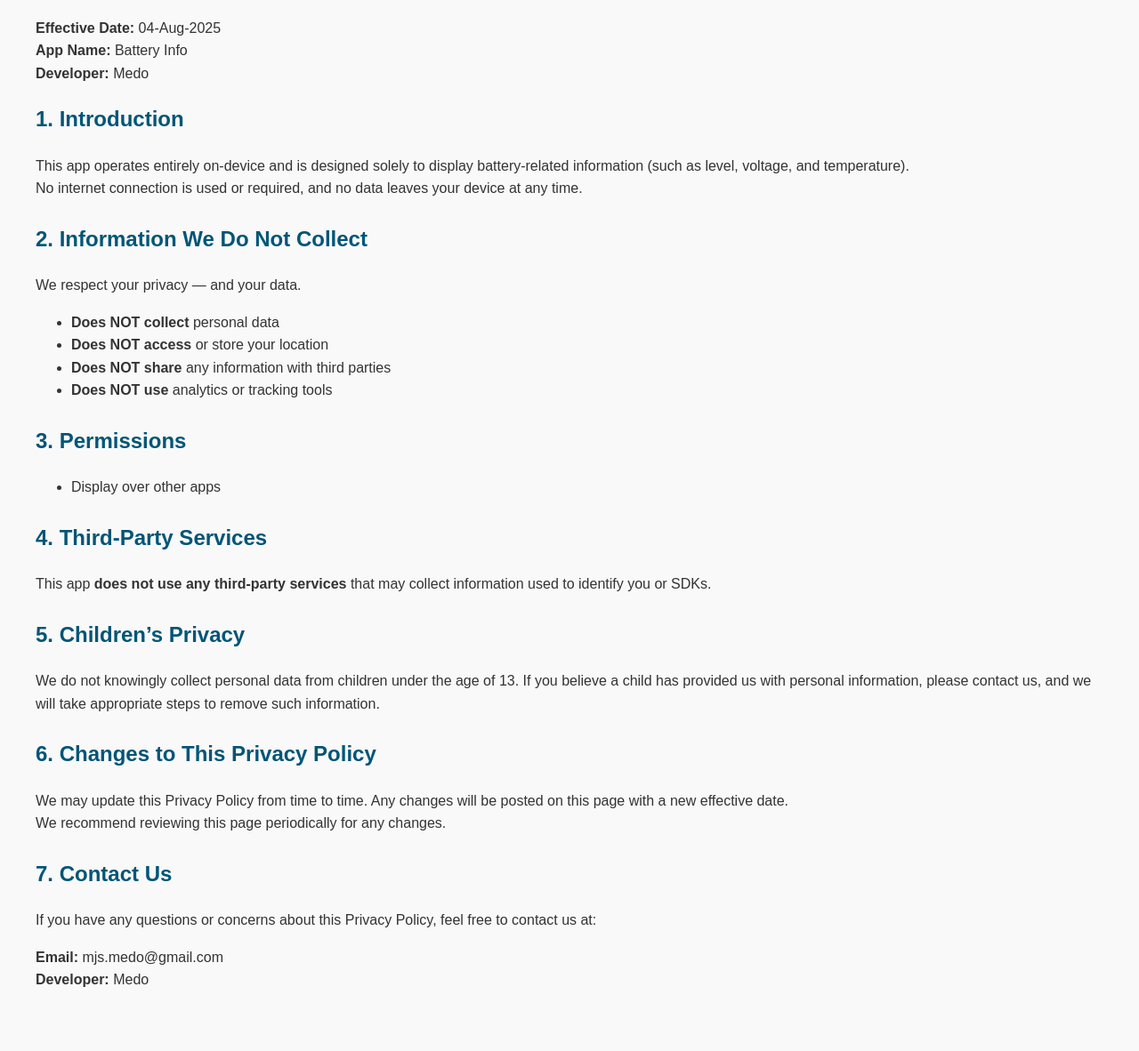
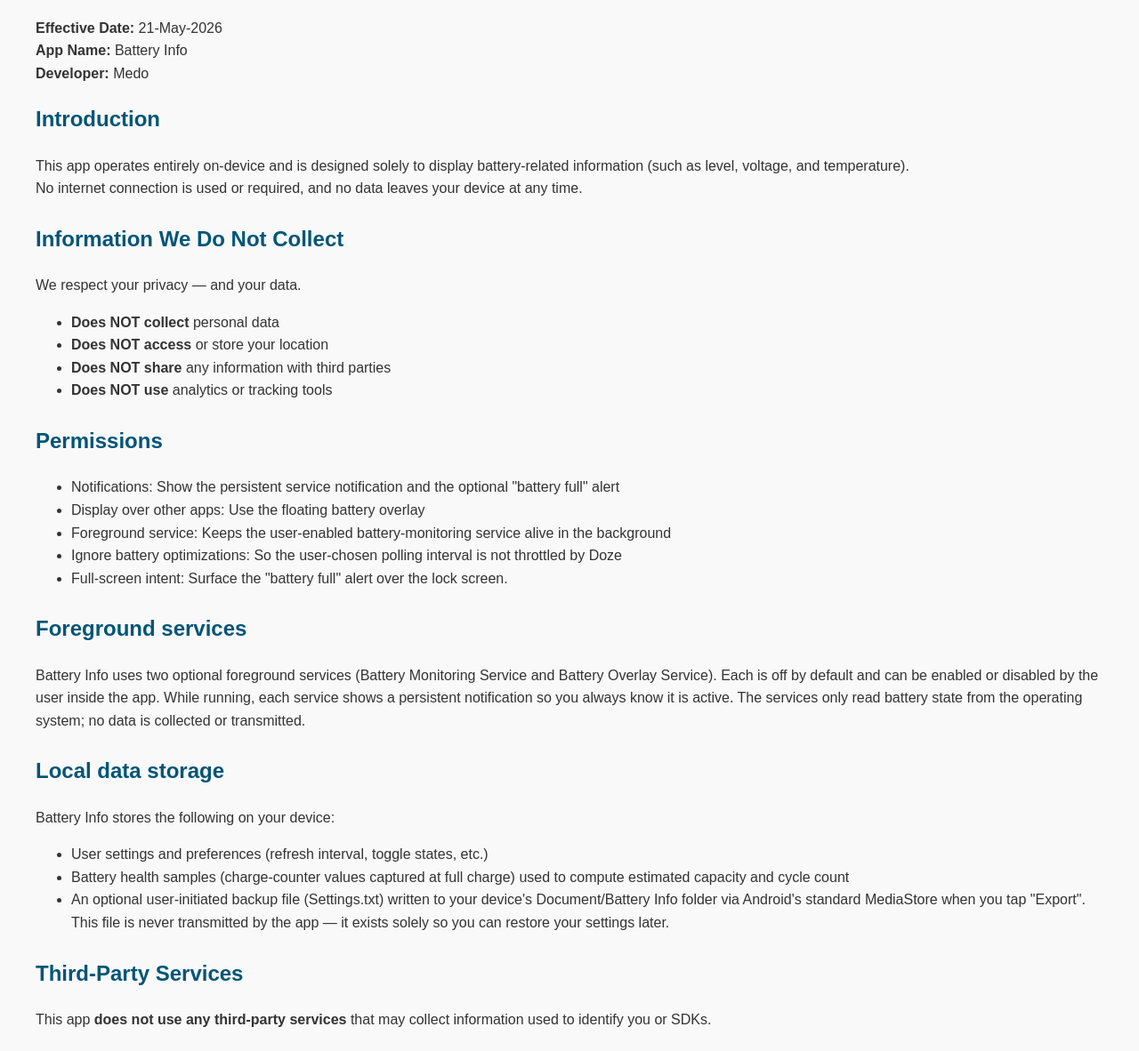
Before and after one commit to mjsmedo/Android, a plain HTML site: page Battery Info/Policy/index.html in a window 1280 px wide. Shown: the part 94-1276 px from the top of the page at 89% size. Before the commit the page ends 1249 px from the top, so only its background shows below. Drawn offline with Linux system fonts and the light colour scheme.

Commit message:
Update index.html

```diff
--- a/Battery Info/Policy/index.html
+++ b/Battery Info/Policy/index.html
@@ -22,17 +22,17 @@
 </head>
 <body>
   <h1>Privacy Policy</h1>
-  <p><strong>Effective Date:</strong> 04-Aug-2025<br>
+  <p><strong>Effective Date:</strong> 21-May-2026<br>
      <strong>App Name:</strong> Battery Info<br>
      <strong>Developer:</strong> Medo</p>
 
   <div class="section">
-    <h2>1. Introduction</h2>
+    <h2>Introduction</h2>
     <p>This app operates entirely on-device and is designed solely to display battery-related information (such as level, voltage, and temperature).<br>No internet connection is used or required, and no data leaves your device at any time.</p>
   </div>
 
   <div class="section">
-    <h2>2. Information We Do Not Collect</h2>
+    <h2>Information We Do Not Collect</h2>
     <p>We respect your privacy — and your data.</p>
     <ul>
       <li><strong>Does NOT collect</strong> personal data</li>
@@ -43,30 +43,49 @@
   </div>
 
   <div class="section">
-    <h2>3. Permissions</h2>
+    <h2>Permissions</h2>
     <ul>
-      <li>Display over other apps</li>
+      <li>Notifications: Show the persistent service notification and the optional "battery full" alert</li>
+      <li>Display over other apps: Use the floating battery overlay</li>
+      <li>Foreground service: Keeps the user-enabled battery-monitoring service alive in the background</li>
+      <li>Ignore battery optimizations: So the user-chosen polling interval is not throttled by Doze</li>
+      <li>Full-screen intent: Surface the "battery full" alert over the lock screen.</li>
     </ul>
   </div>
 
   <div class="section">
-    <h2>4. Third-Party Services</h2>
+    <h2>Foreground services</h2>
+    <p>Battery Info uses two optional foreground services (Battery Monitoring Service and Battery Overlay Service). Each is off by default and can be enabled or disabled by the user inside the app. While running, each service shows a persistent notification so you always know it is active. The services only read battery state from the operating system; no data is collected or transmitted.</p>
+  </div>
+
+  <div class="section">
+    <h2>Local data storage</h2>
+    <p>Battery Info stores the following on your device:</p>
+    <ul>
+      <li>User settings and preferences (refresh interval, toggle states, etc.)</li>
+      <li>Battery health samples (charge-counter values captured at full charge) used to compute estimated capacity and cycle count</li>
+      <li>An optional user-initiated backup file (Settings.txt) written to your device's Document/Battery Info folder via Android's standard MediaStore when you tap "Export". This file is never transmitted by the app — it exists solely so you can restore your settings later.</li>
+    </ul>
+  </div>
+
+  <div class="section">
+    <h2>Third-Party Services</h2>
     <p>This app <strong>does not use any third-party services</strong> that may collect information used to identify you or SDKs.</p>
   </div>
 
   <div class="section">
-    <h2>5. Children’s Privacy</h2>
+    <h2>Children’s Privacy</h2>
     <p>We do not knowingly collect personal data from children under the age of 13. If you believe a child has provided us with personal information, please contact us, and we will take appropriate steps to remove such information.</p>
   </div>
 
   <div class="section">
-    <h2>6. Changes to This Privacy Policy</h2>
+    <h2>Changes to This Privacy Policy</h2>
     <p>We may update this Privacy Policy from time to time. Any changes will be posted on this page with a new effective date.
     <br>We recommend reviewing this page periodically for any changes.</p>
   </div>
 
   <div class="section">
-    <h2>7. Contact Us</h2>
+    <h2>Contact Us</h2>
     <p>If you have any questions or concerns about this Privacy Policy, feel free to contact us at:</p>
     <p><strong>Email:</strong> mjs.medo@gmail.com<br>
        <strong>Developer:</strong> Medo</p>
```
